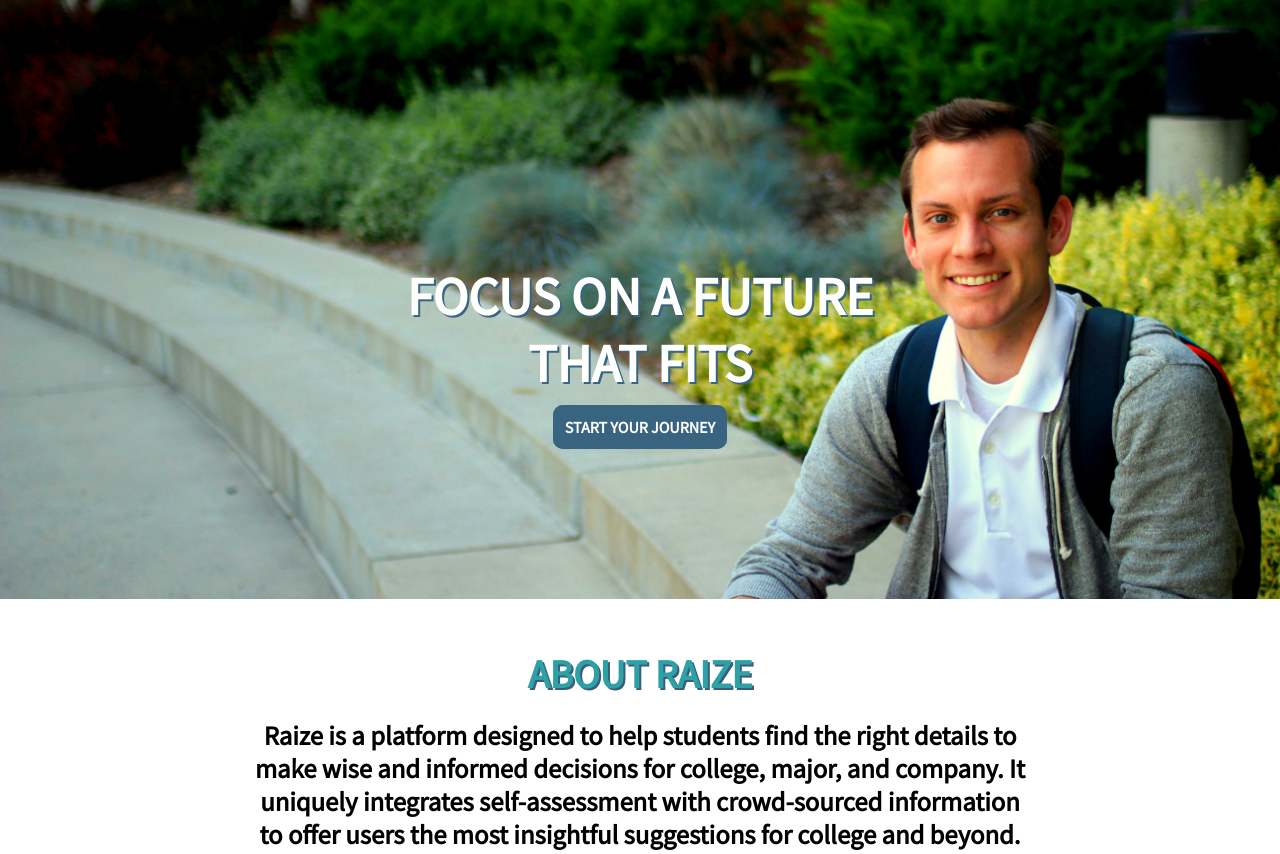
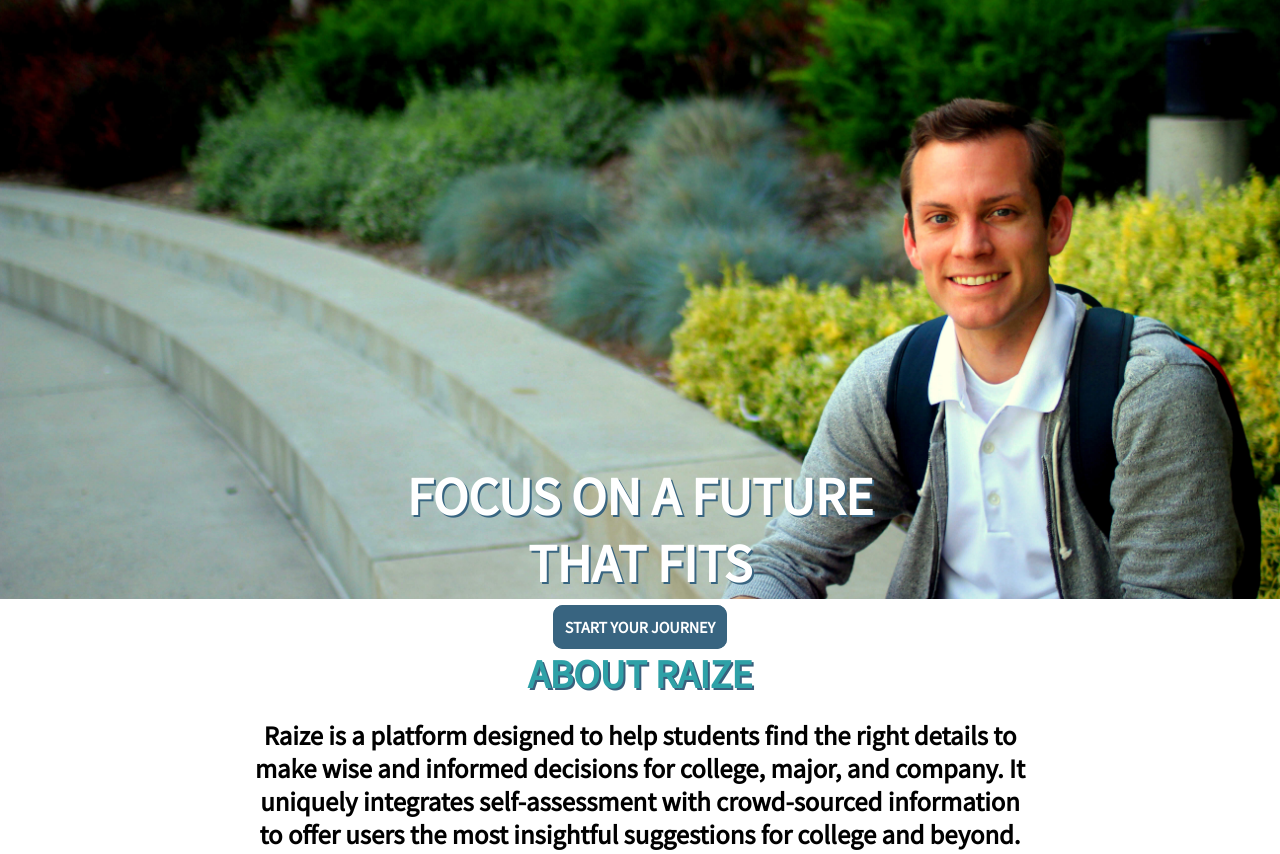
Before and after one commit to derekbrimley/raize, a Django app: page / in a window 1280 px wide. Shown: the part 108-962 px from the top of the page. Run offline with Django 3.2, Linux system fonts and the light colour scheme; some libraries are stand-ins or nearby versions.

Commit message:
Update style.css

```diff
--- a/quiz/static/quiz/css/style.css
+++ b/quiz/static/quiz/css/style.css
@@ -170,7 +170,7 @@
 	margin-left: auto;
 	margin-right: auto;
     text-align: center;
-	margin-top: -356px;
+	margin-top: -156px;
 	position: relative;
 }
 
```
